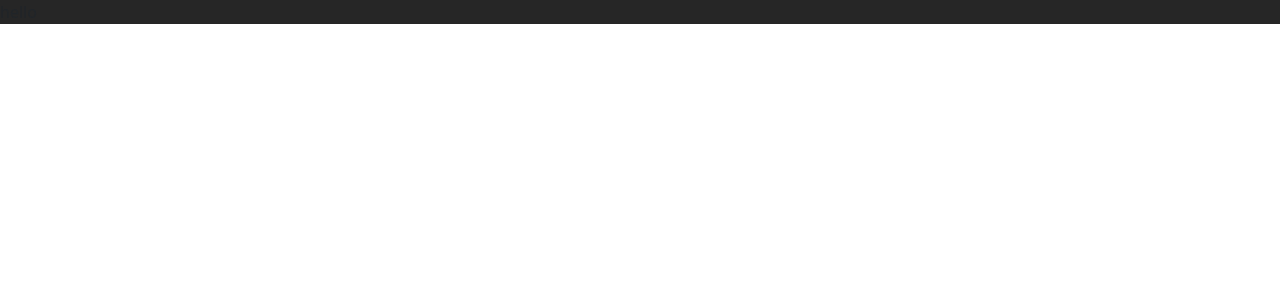
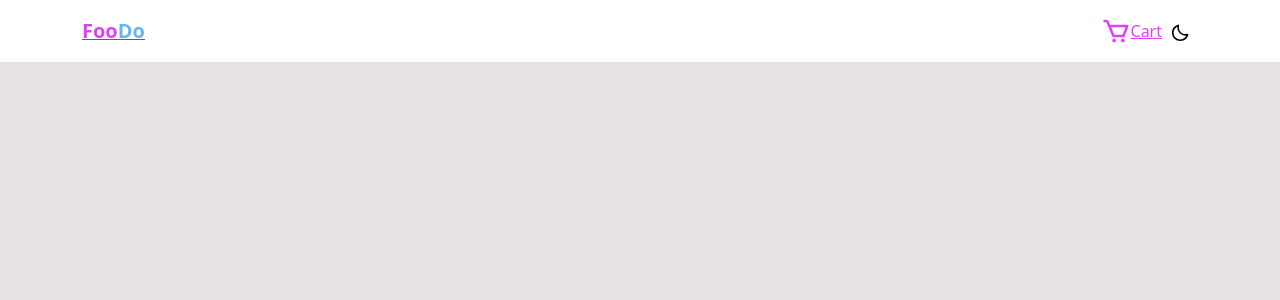
Before and after one commit to shivams10/test, a React (Vite) app: page / in a window 1280 px wide. Shown: the top 300 px of the page. Built offline with nearby package versions, Linux system fonts and the light colour scheme.

Commit message:
create navbar

```diff
--- a/src/App.css
+++ b/src/App.css
@@ -12,7 +12,10 @@
 
 
 .theme-light {
-  background-color: white;
+  background-color: white!important;
+}
+.theme-light-page {
+  background-color: rgb(233, 226, 226)!important;
 }
 
 .text-light-primary {
@@ -22,3 +25,14 @@
 .text-black {
   color: black;
 }
+
+.flex-row{
+  display: flex;
+  justify-content: center;
+  align-items: center;
+}
+
+.main-container{
+  height: 100vh;
+  overflow-y: auto;
+}
--- a/src/App.jsx
+++ b/src/App.jsx
@@ -1,17 +1,19 @@
-import 'bootstrap/dist/css/bootstrap.min.css';
+import "bootstrap/dist/css/bootstrap.min.css";
 
-import "./App.css"
-import {useThemeHook} from "./contexts/ThemeContext.jsx"
+import "./App.css";
+import Header from "./components/header";
+import { useThemeHook } from "./contexts/ThemeContext.jsx";
 
 function App() {
-
-  const theme = useThemeHook();
+  const [theme] = useThemeHook();
 
   return (
-      <main className={theme? 'theme-black': 'theme-light'}>
-        hello
-      </main>
-  )
+    <main
+      className={`${theme ? "theme-black" : "theme-light-page"} main-container`}
+    >
+      <Header />
+    </main>
+  );
 }
 
 export default App;
--- /dev/null
+++ b/src/components/header/index.css
@@ -0,0 +1,27 @@
+span{
+    color: #64B5F6;
+}
+
+b{
+    color: #E040FB;
+}
+
+.navbar-style{
+    width: 100%;
+    position: fixed;
+    z-index: 100;
+}
+
+.sun{
+    font-size: 20px;
+    color: #fcbc73!important;
+  }
+
+.moon{
+    font-size: 20px;
+    color: black!important;
+}
+
+.navbar-links{
+    font-size: 30px;
+}
--- /dev/null
+++ b/src/components/header/index.jsx
@@ -0,0 +1,70 @@
+import React, { useContext, useEffect, useState } from "react";
+import { Link } from "@reach/router";
+import { Container, Navbar, Nav } from "react-bootstrap";
+import { BiSun, BiMoon, BiCart } from "react-icons/bi";
+import { useCart } from "react-use-cart";
+
+import "./index.css";
+import { ThemeContext } from "../../contexts/ThemeContext";
+
+const Header = () => {
+  const { theme, setThemeMode } = useContext(ThemeContext);
+  const [darkMode, setDarkMode] = useState(theme);
+
+  useEffect(() => {
+    setThemeMode(darkMode);
+  }, [darkMode]);
+
+  const {
+    isEmpty,
+    totalItems
+  } = useCart();
+
+  return (
+    <Navbar
+      collapseOnSelect
+      expand="md"
+      variant={darkMode ? "dark" : "light"}
+      className={
+        darkMode
+          ? "theme-black border-bottom navbar-style"
+          : "theme-light border-bottom navbar-style"
+      }
+    >
+      <Container>
+        <Link to="/">
+          <Navbar.Brand
+            className={darkMode ? "text-dark-primary" : "text-light-primary"}
+          >
+            <b>
+              Foo
+              <span>Do</span>
+            </b>
+          </Navbar.Brand>
+        </Link>
+        <Navbar.Toggle aria-controls="basic-navbar-nav" />
+        <Navbar.Collapse id="basic-navbar-nav">
+          <Nav className="ms-auto">
+            <Link to="/cart"
+              className={`flex-row ${
+                darkMode ? "text-dark-primary " : "text-light-primary "
+              } `}
+            >
+              <BiCart className="navbar-links" />
+              {!isEmpty && <div className="navbar-cart-quantity">{totalItems}</div>}
+              Cart
+            </Link>
+            <Nav.Link
+              className={darkMode ? "sun" : "moon"}
+              onClick={() => setDarkMode(!darkMode)}
+            >
+              {darkMode ? <BiSun /> : <BiMoon />}
+            </Nav.Link>
+          </Nav>
+        </Navbar.Collapse>
+      </Container>
+    </Navbar>
+  );
+};
+
+export default Header;
--- a/src/main.jsx
+++ b/src/main.jsx
@@ -5,9 +5,7 @@ import App from "./App";
 import { ThemeProvider } from "./contexts/ThemeContext";
 
 ReactDOM.createRoot(document.getElementById("root")).render(
-  <React.StrictMode>
     <ThemeProvider>
       <App />
     </ThemeProvider>
-  </React.StrictMode>
 );
```
